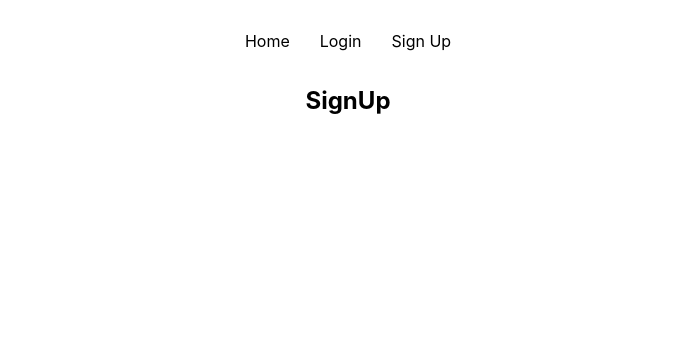
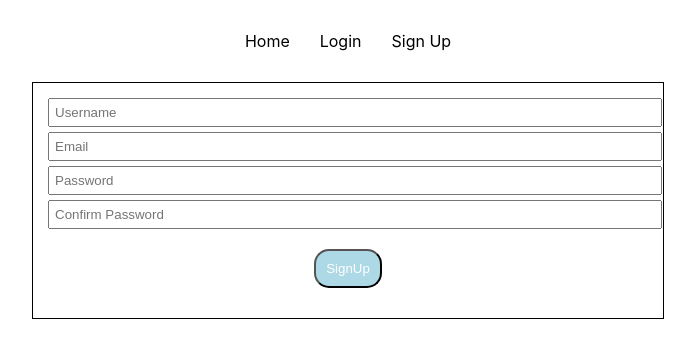
Before and after one commit to kacpro9/social-app, a React (Create React App) app: page /signup in a window 1280 px wide. Shown: the top 358 px of the page, without its empty margins (292-987 px from the left). Built offline with nearby package versions, Linux system fonts and the light colour scheme.

Commit message:
before validation

```diff
--- a/src/components/Post.js
+++ b/src/components/Post.js
@@ -105,8 +105,7 @@ const Post = (props) => {
           </button>
           <button
             className="btn no"
-            onClick={() => setDeleteModalVisible(false)}
-          >
+            onClick={() => setDeleteModalVisible(false)}>
             No
           </button>
         </div>
--- a/src/routes/AppRoutes.js
+++ b/src/routes/AppRoutes.js
@@ -6,9 +6,12 @@ import SignUp from "../views/SignUp";
 const AppRoutes = (props) => {
   return (
     <Routes>
-      <Route path="/" element={<Home user={props.user}/>} />
-      <Route path="/login" element={<Login user={props.user} setUser={props.setUser} />} />
-      <Route path="/signup" element={<SignUp />} />
+      <Route path="/" element={<Home user={props.user} />} />
+      <Route
+        path="/login"
+        element={<Login user={props.user} setUser={props.setUser} />}
+      />
+      <Route path="/signup" element={<SignUp user={props.user} />} />
     </Routes>
   );
 };
--- /dev/null
+++ b/src/views/SignUp.css
@@ -0,0 +1,18 @@
+.signUp form {
+    border: 1px solid black;
+    max-width: 600px;
+    margin:auto;
+    padding: 15px;;
+}
+
+.signUp form input {
+    display: block;
+    width: 100%;
+    margin-bottom: 5px;
+    padding: 5px;;
+}
+
+.signUp .btn {
+    display: inline-block;
+    margin: 15px 0;
+}
--- a/src/views/SignUp.js
+++ b/src/views/SignUp.js
@@ -1,4 +1,56 @@
-const SignUp = () => {
-  return <h2>SignUp</h2>;
+import "./SignUp.css";
+import { Navigate } from "react-router-dom";
+import { useState } from "react";
+
+const SignUp = (props) => {
+  const [formData, setFormData] = useState({
+    username: "",
+    email: "",
+    password: "",
+    confirmPassword: "",
+  });
+
+  const handleChange = (e) => {
+    const target = e.target;
+    const name = target.name;
+
+    setFormData({
+      ...formData,
+      [name]: target.value,
+    });
+  };
+
+  return (
+    <div className="signUp">
+      {props.user && <Navigate to="/" />}
+      <form>
+        <input
+          type="text"
+          name="username"
+          placeholder="Username"
+          onChange={handleChange}
+        />
+        <input
+          type="email"
+          name="email"
+          placeholder="Email"
+          onChange={handleChange}
+        />
+        <input
+          type="password"
+          name="password"
+          placeholder="Password"
+          onChange={handleChange}
+        />
+        <input
+          type="password"
+          name="confirmPassword"
+          placeholder="Confirm Password"
+          onChange={handleChange}
+        />
+        <button className="btn">SignUp</button>
+      </form>
+    </div>
+  );
 };
 export default SignUp;
```
